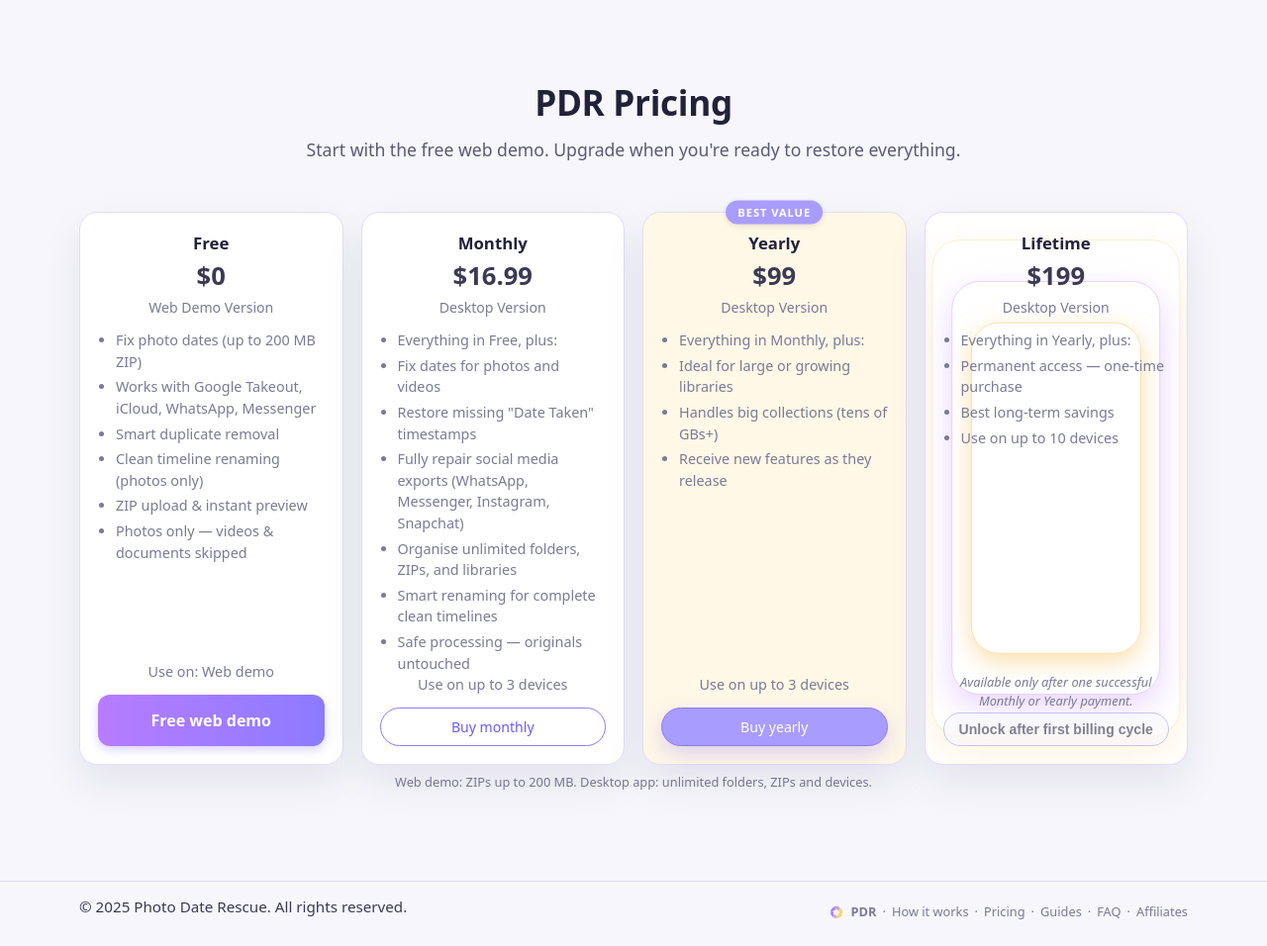
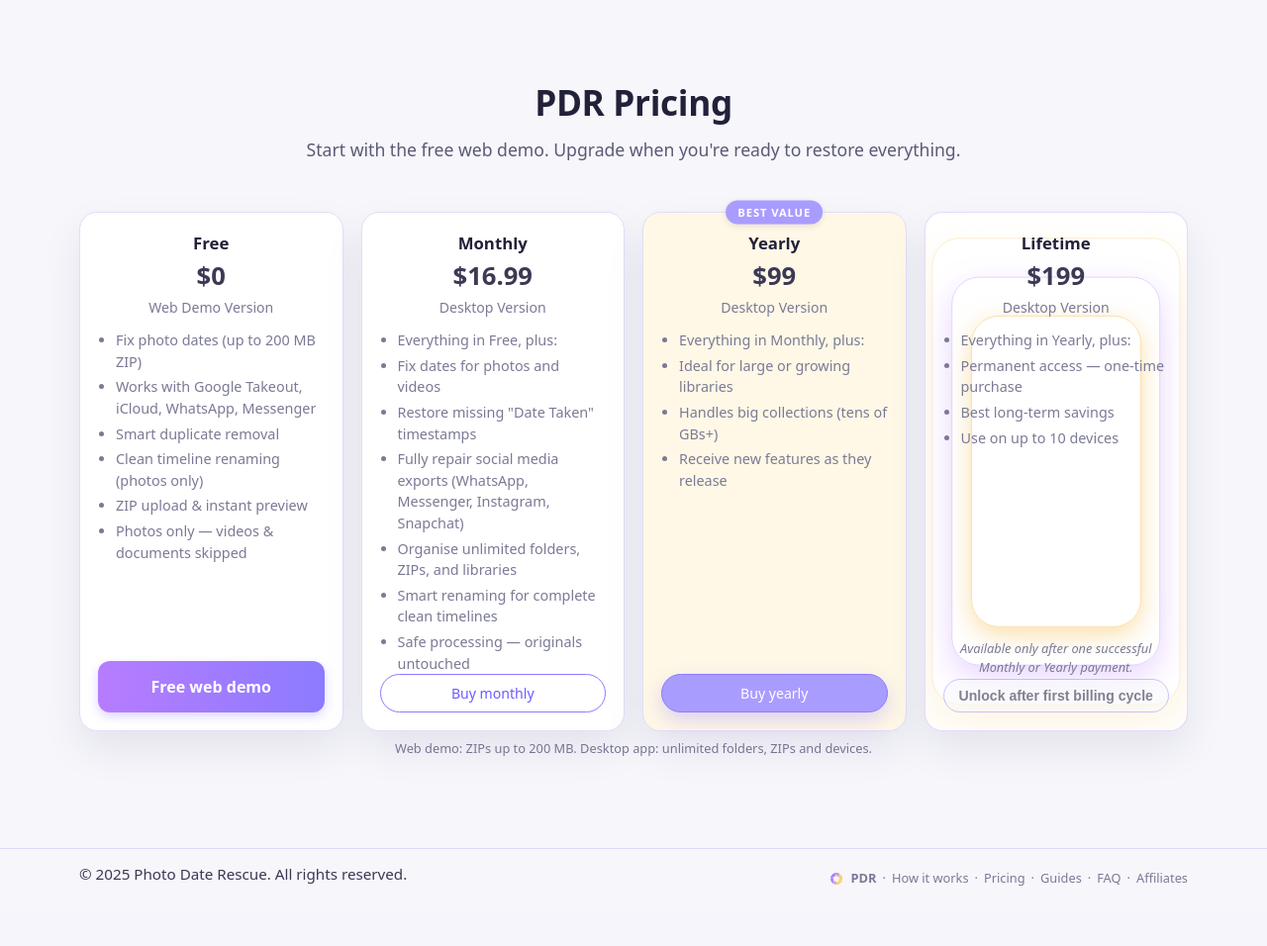
Before and after one commit to photodaterescue/pdr-webapp, a Flask app: page / in a window 1280 px wide. Shown: the part 1384-2340 px from the top of the page at 99% size. After the commit the page ends 2279 px from the top, so only its background shows below. Run offline with Flask 3, Linux system fonts and the light colour scheme; some libraries are stand-ins or nearby versions.

Commit message:
Fix layout issues and restore correct structure in pricing cards
Remove extraneous "Use on" paragraphs and correct corrupted HTML tags in pricing plan sections.

Replit-Commit-Author: Agent
Replit-Commit-Session-Id: 2d56d932-d5b7-4a9b-8546-8961c4ff99d2
Replit-Commit-Checkpoint-Type: full_checkpoint
Replit-Commit-Event-Id: 83cbf495-9fee-4bf9-86d0-75b653c91e5e
Replit-Commit-Screenshot-Url: https://storage.googleapis.com/screenshot-production-us-central1/ea2aa571-6d32-4f19-8570-b8403f952da2/2d56d932-d5b7-4a9b-8546-8961c4ff99d2/w6kPEvH
Replit-Helium-Checkpoint-Created: true

```diff
--- a/templates/index.html
+++ b/templates/index.html
@@ -324,7 +324,6 @@
           <li>ZIP upload &amp; instant preview</li>
           <li>Photos only — videos &amp; documents skipped</li>
         </ul>
-        <p class="plan-period" style="margin-top: auto; font-size: 0.9rem;">Use on: Web demo</p>
         <a
           class="btn btn-primary btn-card"
           href="https://app.photodaterescue.com"
@@ -349,7 +348,6 @@
           <li>Smart renaming for complete clean timelines</li>
           <li>Safe processing — originals untouched</li>
         </ul>
-        <p class="plan-period" style="margin-top: auto; font-size: 0.9rem;">Use on up to 3 devices</p>
         <a class="btn btn-outline btn-card lemonsqueezy-button" href="https://pdr.lemonsqueezy.com/buy/ea41d61a-40b5-4be1-9130-2a0c3ee94ebb?embed=1&enabled=1112455%2C1112460">
           Buy monthly
         </a>
@@ -367,7 +365,6 @@
           <li>Handles big collections (tens of GBs+)</li>
           <li>Receive new features as they release</li>
         </ul>
-        <p class="plan-period" style="margin-top: auto; font-size: 0.9rem;">Use on up to 3 devices</p>
         <a class="btn btn-outline btn-card lemonsqueezy-button" href="https://pdr.lemonsqueezy.com/buy/c6ede893-fa25-4d63-95cf-17d099dfe3f0?embed=1&enabled=1112455%2C1112460">
           Buy yearly
         </a>
```
Also changed, not shown: 1 other file.
